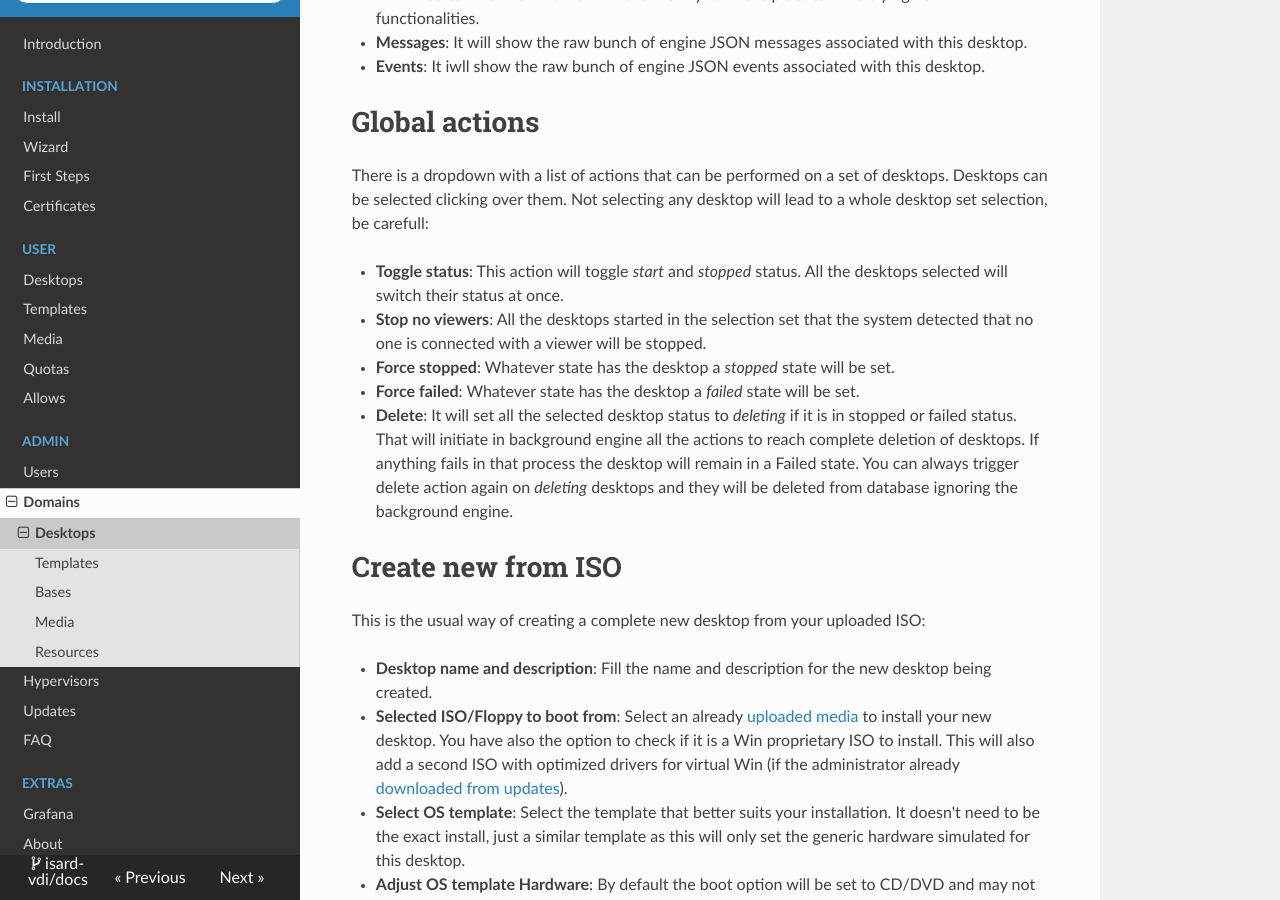
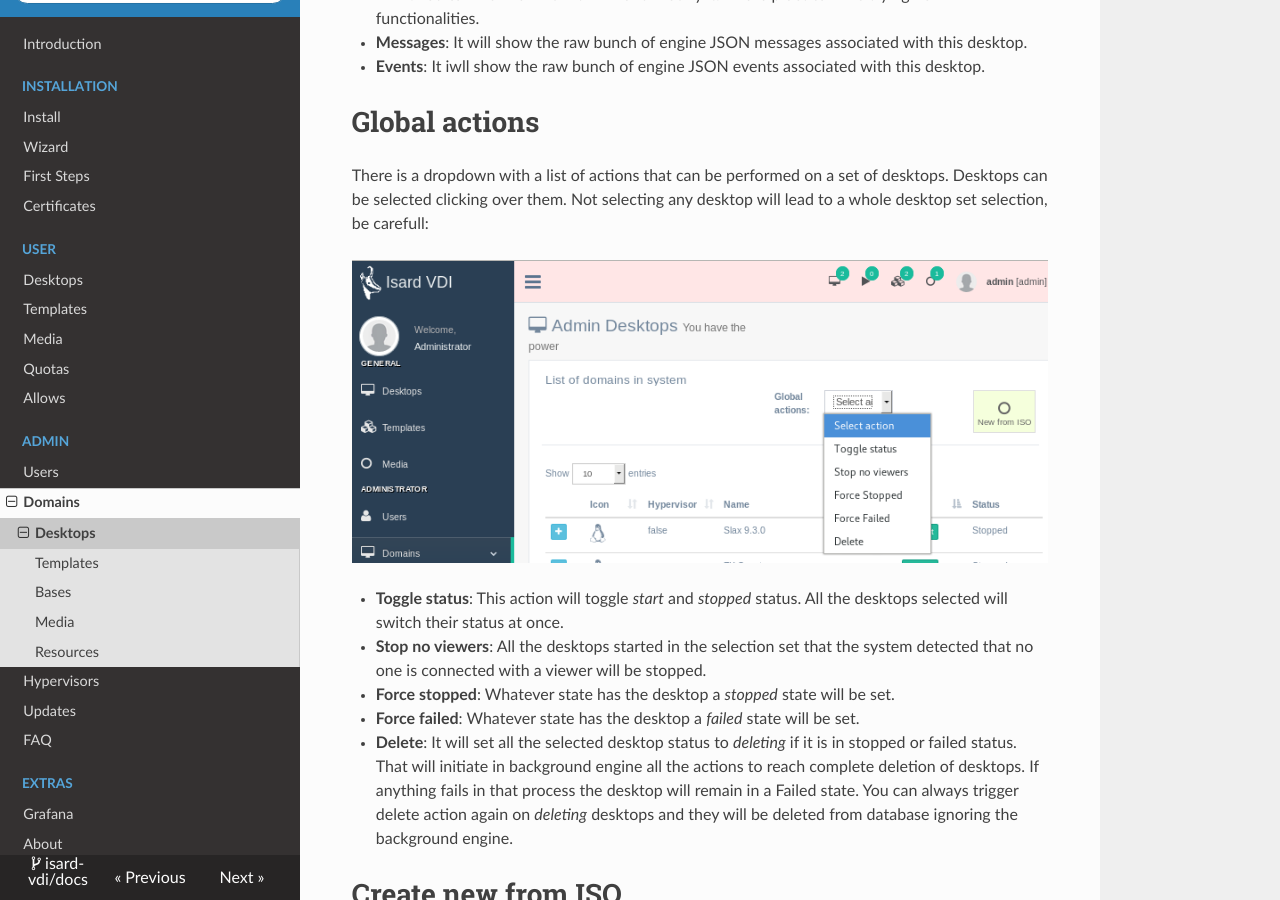
Before and after one commit to thebadjavi/docs, an MkDocs documentation site: the page built from docs/admin/domains/desktops.md, in a window 1280 px wide and 900 px high, scrolled down 502 px. Built offline with MkDocs 1.6.1, drawn with Linux system fonts in a browser that asks for light colours; nearby versions of some CDN libraries; old or Windows-style settings are respelled for this version of MkDocs.

Commit message:
Update desktops.md

```diff
--- a/docs/admin/domains/desktops.md
+++ b/docs/admin/domains/desktops.md
@@ -17,6 +17,8 @@ There are some actions that administrator can perform on each desktop, besides o
 
 There is a dropdown with a list of actions that can be performed on a set of desktops. Desktops can be selected clicking over them. Not selecting any desktop will lead to a whole desktop set selection, be carefull:
 
+![](../../images/admin/domains/desktops/global_actions.png)
+
 - **Toggle status**: This action will toggle *start* and *stopped* status. All the desktops selected will switch their status at once.
 - **Stop no viewers**: All the desktops started in the selection set that the system detected that no one is connected with a viewer will be stopped.
 - **Force stopped**: Whatever state has the desktop a *stopped* state will be set.
```
